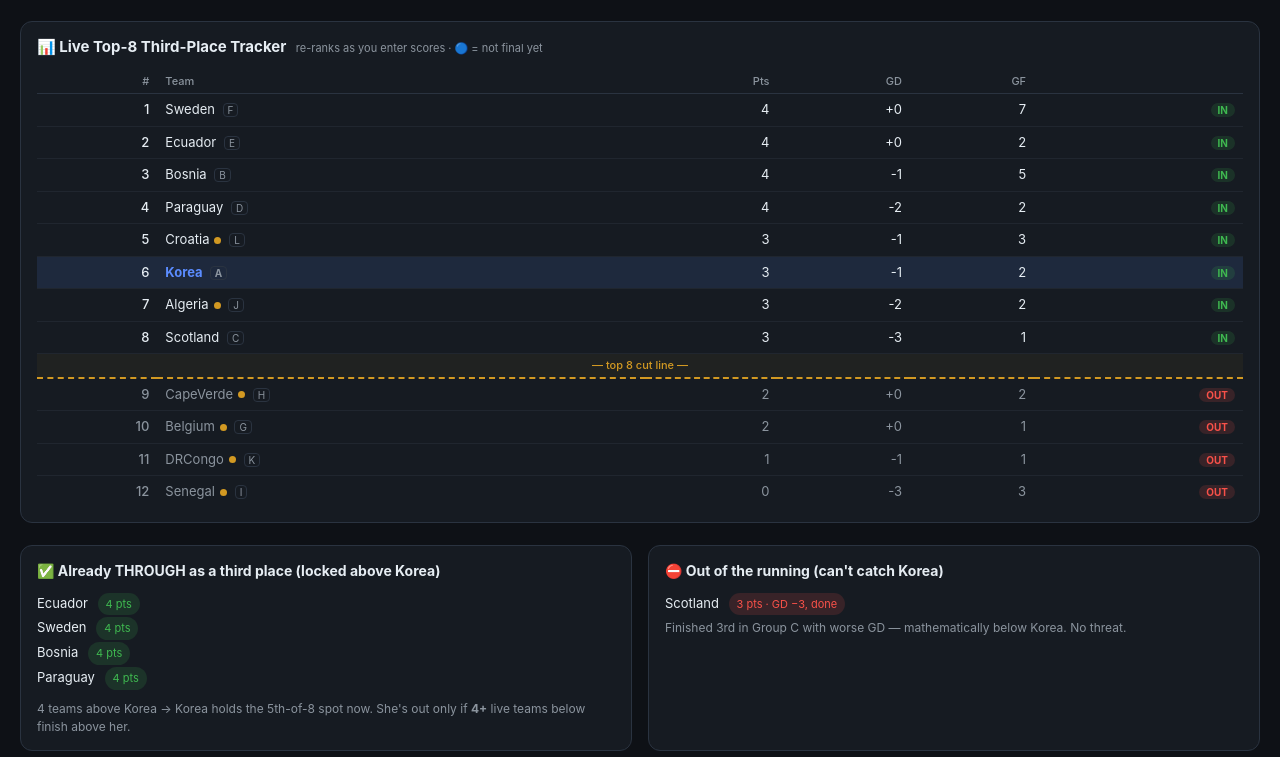
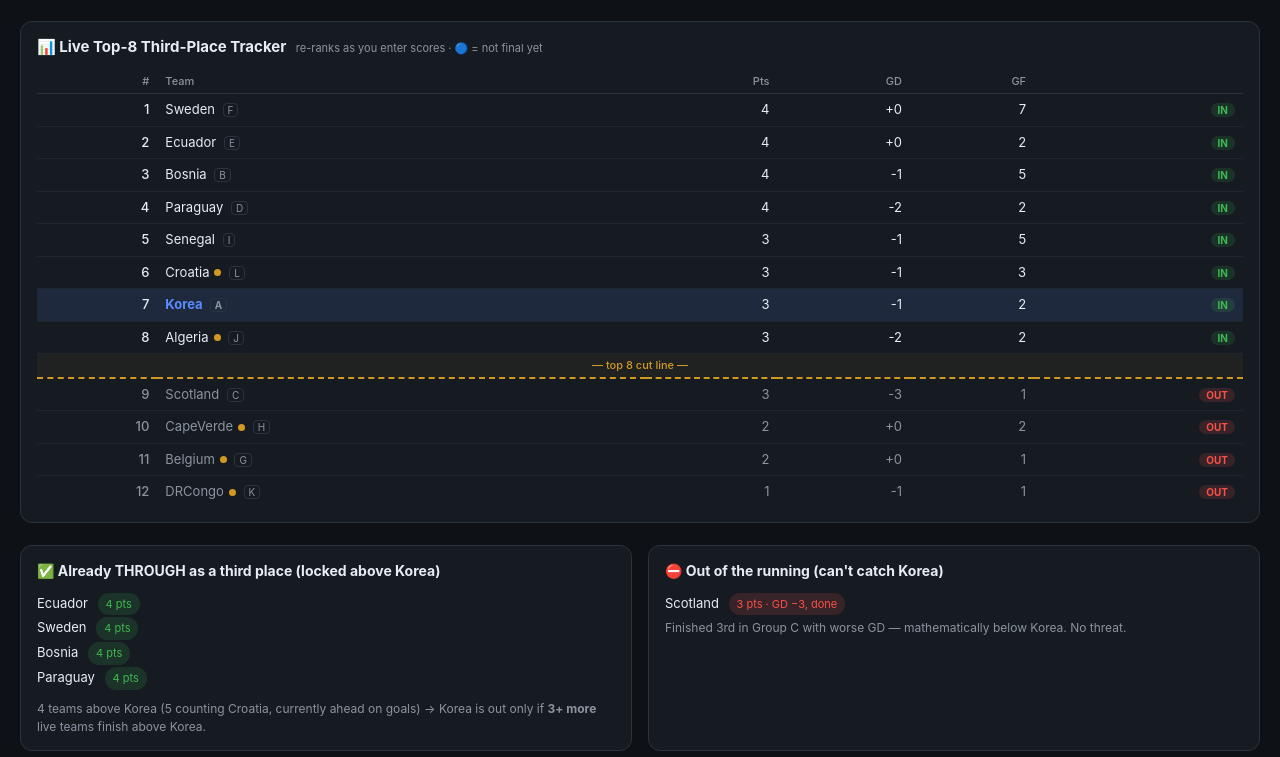
Before and after one commit to Inti4/korea-wc-tracker, a plain HTML site: page index.html in a window 1280 px wide. Shown: the part 195-952 px from the top of the page. Drawn offline with Linux system fonts and the light colour scheme.

Commit message:
Lock in Group I results (Senegal 2-0 Iraq), fix pronoun, update odds

```diff
--- a/index.html
+++ b/index.html
@@ -132,7 +132,7 @@
       Bosnia <span class="pill in">4 pts</span><br>
       Paraguay <span class="pill in">4 pts</span>
     </div>
-    <div style="margin-top:10px;color:var(--dim);font-size:12px">4 teams above Korea → Korea holds the 5th-of-8 spot now. She's out only if <b>4+</b> live teams below finish above her.</div>
+    <div style="margin-top:10px;color:var(--dim);font-size:12px">4 teams above Korea (5 counting Croatia, currently ahead on goals) → Korea is out only if <b>3+ more</b> live teams finish above Korea.</div>
   </div>
   <div class="box">
     <h3>⛔ Out of the running (can't catch Korea)</h3>
@@ -169,8 +169,8 @@
       Senegal:{pts:0,gf:3,ga:6}, Iraq:{pts:0,gf:1,ga:7}
     },
     matches:[
-      {home:"Norway",away:"France",time:"Fri 3PM"},
-      {home:"Senegal",away:"Iraq",time:"Fri 3PM"}
+      {home:"Norway",away:"France",time:"Fri 3PM",hs:1,as:4},
+      {home:"Senegal",away:"Iraq",time:"Fri 3PM",hs:2,as:0}
     ],
     headline:"Senegal must NOT beat Iraq by 2+",
     want:[
```
